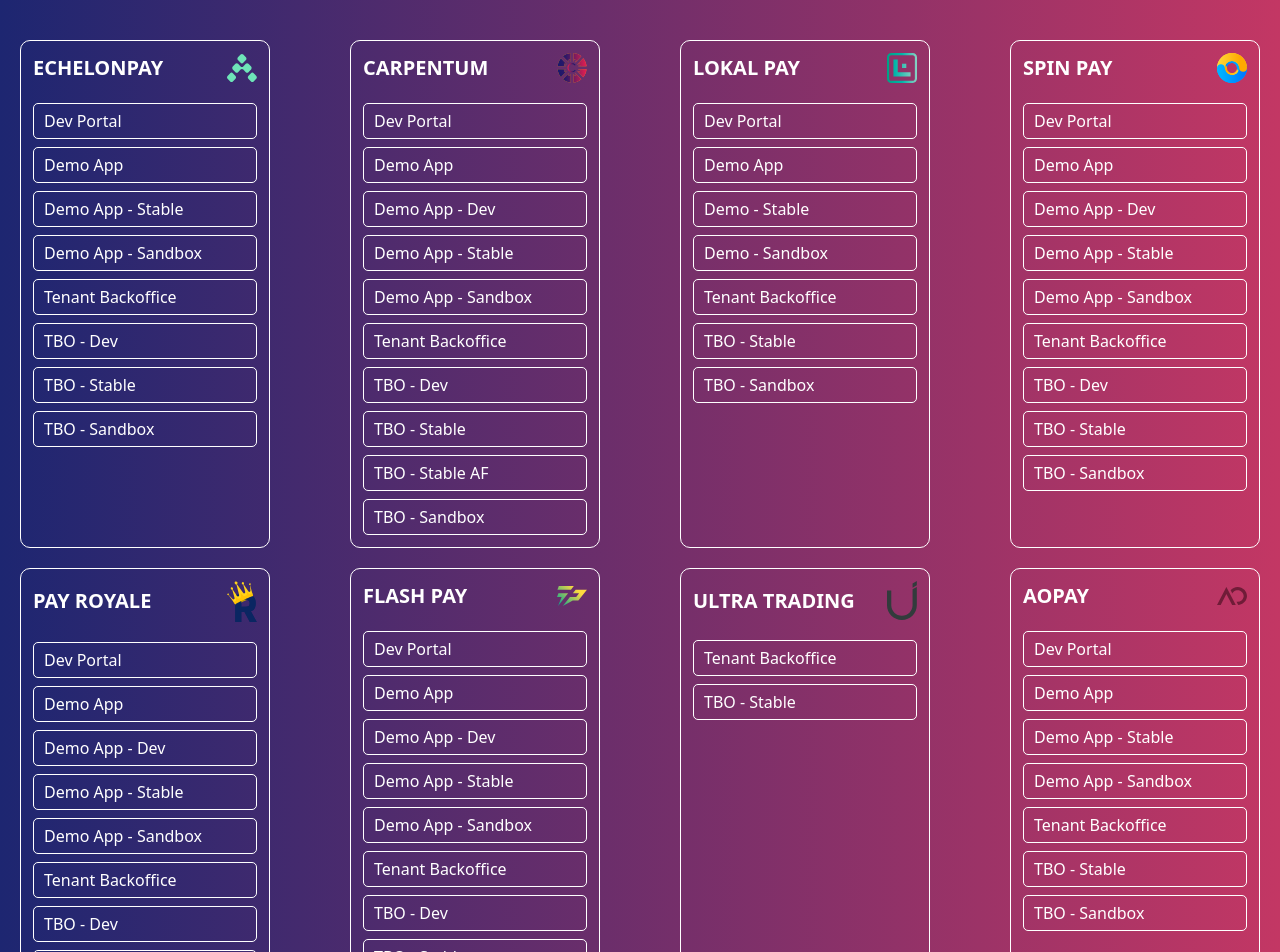
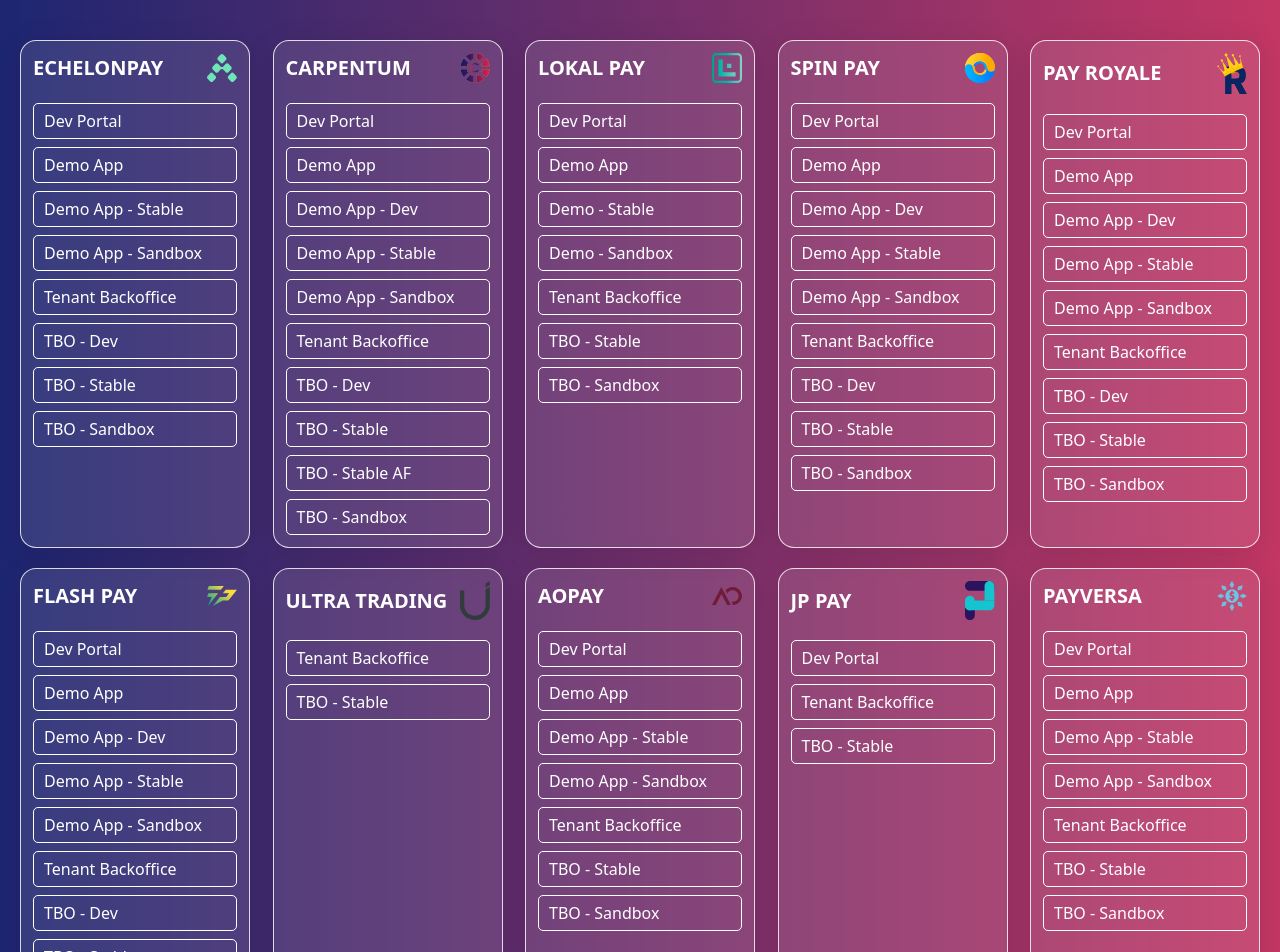
Before and after one commit to jorenbagadiong/linker, a Next.js app: page / in a window 1280 px wide. Shown: the top 952 px of the page. Built offline with nearby package versions, Linux system fonts and the light colour scheme.

Commit message:
glass effect

```diff
--- a/components/Card.jsx
+++ b/components/Card.jsx
@@ -4,7 +4,7 @@ import CardItem from "./CardItem"
 export default function Card({ data }) {
   const { name, logo, items } = data
   return (
-    <div className="w-[250px] p-3 border border-white rounded-[10px] flex flex-col gap-5">
+    <div className="w-[230px] p-3 border border-white rounded-[10px] flex flex-col gap-5 glass">
       <div className="flex justify-between items-center">
         <label className="font-bold text-[20px] text-white">{name}</label>
         <Image src={logo} height={30} width={30} alt={name} />
--- a/constants/data.jsx
+++ b/constants/data.jsx
@@ -310,4 +310,38 @@ export const DATA = [
       },
     ],
   },
+  {
+    name: "PAYVERSA",
+    logo: "/image/payversa.svg",
+    items: [
+      {
+        name: "Dev Portal",
+        path: "developers.payversa.io/",
+      },
+      {
+        name: "Demo App",
+        path: "demo.payversa.io/",
+      },
+      {
+        name: "Demo App - Stable",
+        path: "demo.stable.payversa.io/",
+      },
+      {
+        name: "Demo App - Sandbox",
+        path: "demo.sandbox.payversa.io/",
+      },
+      {
+        name: "Tenant Backoffice",
+        path: "operations.payversa.io/",
+      },
+      {
+        name: "TBO - Stable",
+        path: "operations.stable.payversa.io/",
+      },
+      {
+        name: "TBO - Sandbox",
+        path: "operations.sandbox.payversa.io/",
+      },
+    ],
+  },
 ]
--- a/styles/globals.css
+++ b/styles/globals.css
@@ -18,6 +18,16 @@ body {
   ); /* W3C, IE 10+/ Edge, Firefox 16+, Chrome 26+, Opera 12+, Safari 7+ */
 }
 
+.glass {
+  /* From https://css.glass */
+  background: rgba(255, 255, 255, 0.1);
+  border-radius: 16px;
+  box-shadow: 0 4px 30px rgba(0, 0, 0, 0.1);
+  backdrop-filter: blur(5px);
+  -webkit-backdrop-filter: blur(5px);
+  border: 1px solid rgba(255, 255, 255, 0.81);
+}
+
 .sectionWidth {
   @apply w-full max-w-[1280px] mx-auto h-full;
 }
```
